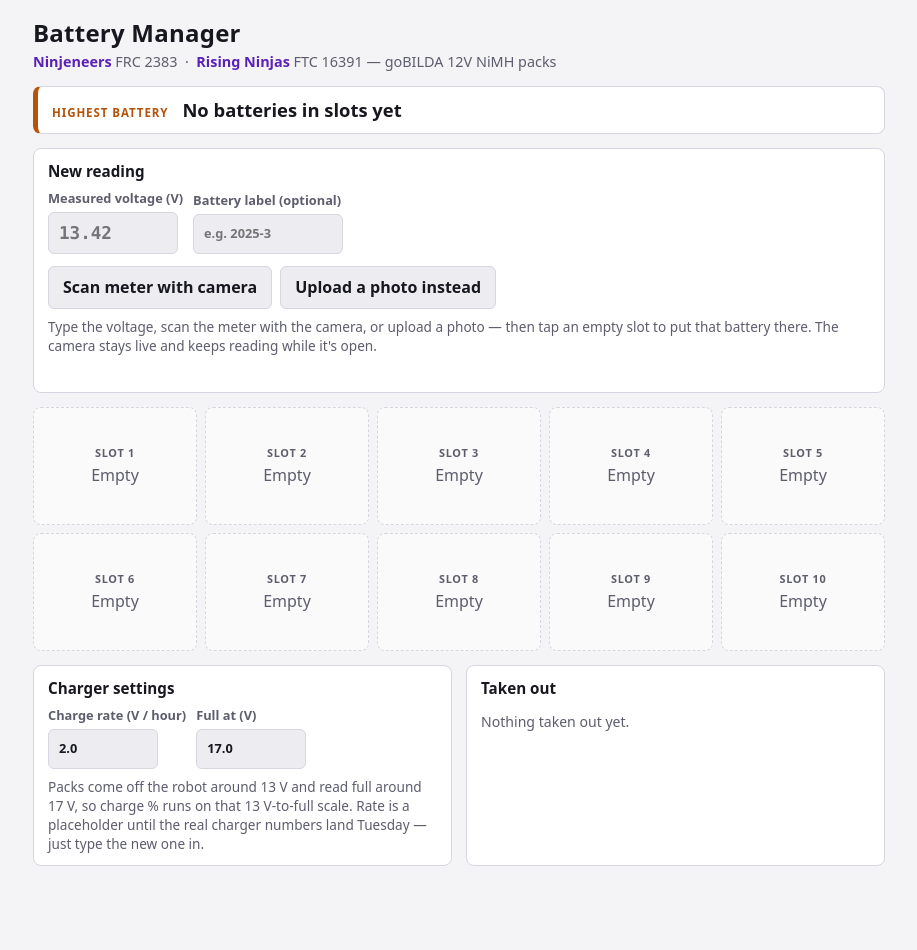
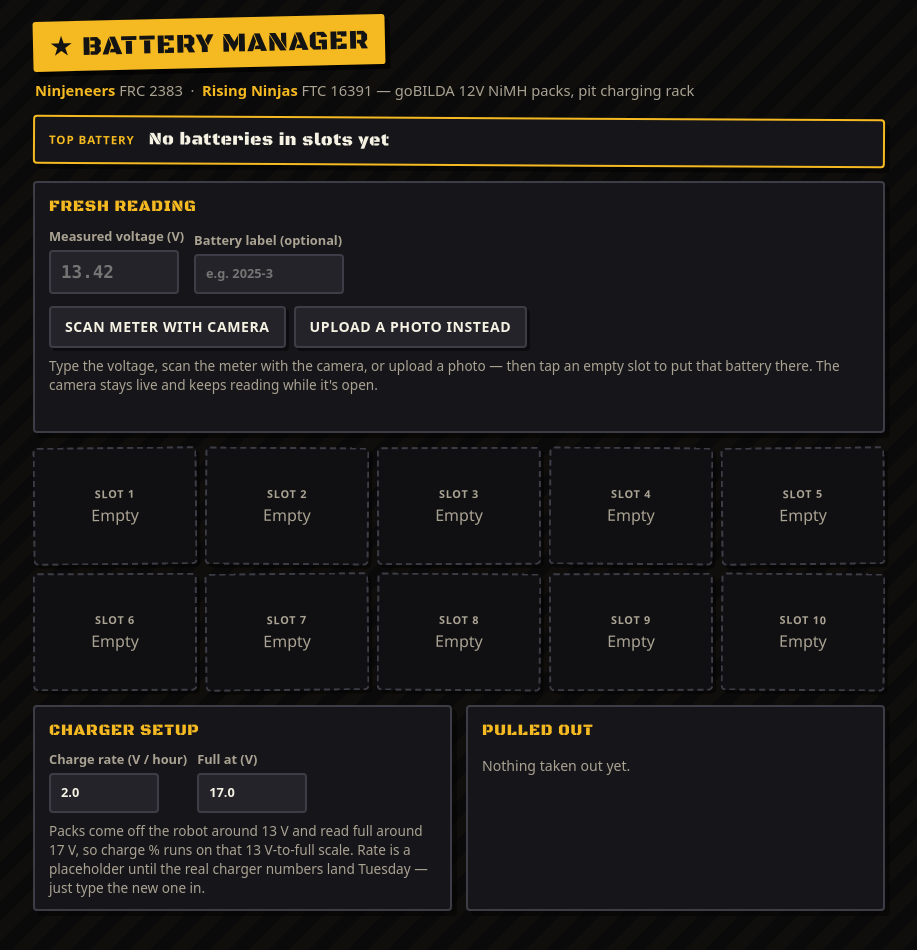
Before and after one commit to B0ngocat/battery-manager, a plain HTML site: page index.html in a window 1280 px wide. Shown: the whole page, without its empty margins (181-1098 px from the left). Before the commit the page ends 906 px from the top, so only its background shows below. Drawn offline with Linux system fonts and the light colour scheme.

Commit message:
Ninjeneers restyle: black + gold, loose pit-rack look

```diff
--- a/index.html
+++ b/index.html
@@ -3,48 +3,39 @@
   <head>
     <meta charset="utf-8" />
     <meta name="viewport" content="width=device-width, initial-scale=1, viewport-fit=cover" />
-    <meta name="color-scheme" content="light dark" />
+    <meta name="color-scheme" content="dark" />
     <link rel="icon" href="data:," />
+    <link rel="preconnect" href="https://fonts.googleapis.com" />
+    <link rel="preconnect" href="https://fonts.gstatic.com" crossorigin />
+    <link href="https://fonts.googleapis.com/css2?family=Black+Ops+One&display=swap" rel="stylesheet" />
     <title>Battery Manager</title>
     <style>
+      /* Ninjeneers colors: black like the team shirts and banners,
+         gold like the ninja mask. Same palette day or night. */
       :root {
-        --bg: #f4f4f6;
-        --panel: #ffffff;
-        --panel-2: #ececf1;
-        --line: #d6d6e0;
-        --text: #17171f;
-        --muted: #5d5d6e;
-        --purple: #5b21b6;
-        --purple-soft: #ede9fe;
-        --gold: #b45309;
-        --gold-bg: #fef3c7;
-        --green: #047857;
-        --green-bg: #d1fae5;
-        --red: #b91c1c;
-        --slot-empty: #fafafa;
-      }
-      @media (prefers-color-scheme: dark) {
-        :root {
-          --bg: #0e0e13;
-          --panel: #17171f;
-          --panel-2: #1f1f2a;
-          --line: #2c2c3a;
-          --text: #f2f2f6;
-          --muted: #9d9dab;
-          --purple: #a78bfa;
-          --purple-soft: #2a2145;
-          --gold: #fbbf24;
-          --gold-bg: #3a2c07;
-          --green: #34d399;
-          --green-bg: #0b3527;
-          --red: #f87171;
-          --slot-empty: #12121a;
-        }
+        --bg: #0a0a0b;
+        --panel: #16161a;
+        --panel-2: #232329;
+        --line: #3d3d47;
+        --text: #f5f1e3;
+        --muted: #aaa393;
+        --purple: #f5b921;
+        --purple-soft: #2e2507;
+        --gold: #f5b921;
+        --gold-bg: #33270a;
+        --green: #ffd94d;
+        --green-bg: #2e2507;
+        --red: #ff7a6b;
+        --slot-empty: #101013;
+        --ink: #131313;
+        --display: "Black Ops One", "Arial Black", system-ui, sans-serif;
       }
       * { box-sizing: border-box; }
       body {
         margin: 0;
-        background: var(--bg);
+        background:
+          repeating-linear-gradient(-45deg, rgba(245, 185, 33, .025) 0 14px, transparent 14px 28px),
+          var(--bg);
         color: var(--text);
         font-family: system-ui, -apple-system, "Segoe UI", Roboto, sans-serif;
         line-height: 1.4;
@@ -52,19 +43,34 @@
       main {
         max-width: 880px;
         margin: 0 auto;
-        padding: 16px 14px 40px;
+        padding: 18px 14px 40px;
       }
-      h1 { font-size: 1.5rem; margin: 0; letter-spacing: .01em; }
-      .teams { color: var(--muted); font-size: .9rem; margin: 2px 0 0; }
-      .teams b { color: var(--purple); font-weight: 700; }
+      h1 {
+        font-family: var(--display);
+        font-weight: 400;
+        font-size: 1.7rem;
+        margin: 0;
+        letter-spacing: .03em;
+        text-transform: uppercase;
+        background: var(--gold);
+        color: var(--ink);
+        display: inline-block;
+        padding: 7px 16px 5px;
+        border-radius: 3px;
+        transform: rotate(-1.3deg);
+        box-shadow: 5px 5px 0 rgba(0, 0, 0, .65);
+      }
+      .teams { color: var(--muted); font-size: .92rem; margin: 12px 0 0 2px; }
+      .teams b { color: var(--gold); font-weight: 700; }
 
       /* ---------- best battery banner ---------- */
       .best {
-        margin-top: 14px;
-        border: 1px solid var(--line);
-        border-left: 5px solid var(--gold);
+        margin-top: 16px;
+        border: 2px solid var(--gold);
         background: var(--panel);
-        border-radius: 8px;
+        border-radius: 4px;
+        box-shadow: 5px 5px 0 rgba(0, 0, 0, .5);
+        transform: rotate(.3deg);
         padding: 10px 14px;
         display: flex;
         flex-wrap: wrap;
@@ -75,19 +81,28 @@
         font-size: .72rem; font-weight: 700; letter-spacing: .08em;
         text-transform: uppercase; color: var(--gold);
       }
-      .best .who { font-size: 1.15rem; font-weight: 700; }
+      .best .who { font-family: var(--display); font-size: 1.1rem; font-weight: 400; letter-spacing: .03em; }
       .best .volts { font-family: ui-monospace, "SF Mono", Menlo, monospace; font-weight: 700; }
       .best .stats { margin-left: auto; color: var(--muted); font-size: .85rem; }
 
       /* ---------- reading panel ---------- */
       .panel {
-        margin-top: 14px;
+        margin-top: 16px;
         background: var(--panel);
-        border: 1px solid var(--line);
-        border-radius: 8px;
+        border: 2px solid var(--line);
+        border-radius: 4px;
+        box-shadow: 5px 5px 0 rgba(0, 0, 0, .45);
         padding: 12px 14px;
       }
-      .panel h2 { font-size: .95rem; margin: 0 0 8px; }
+      .panel h2 {
+        font-family: var(--display);
+        font-weight: 400;
+        font-size: 1rem;
+        letter-spacing: .05em;
+        text-transform: uppercase;
+        color: var(--gold);
+        margin: 0 0 10px;
+      }
       .row { display: flex; flex-wrap: wrap; gap: 10px; align-items: end; }
       label.field { display: block; font-size: .8rem; color: var(--muted); font-weight: 600; }
       label.field input { margin-top: 4px; display: block; }
@@ -95,11 +110,12 @@
         font: inherit;
         color: var(--text);
         background: var(--panel-2);
-        border: 1px solid var(--line);
-        border-radius: 6px;
+        border: 2px solid var(--line);
+        border-radius: 4px;
         padding: 8px 10px;
         min-height: 40px;
       }
+      input[type="number"]:focus, input[type="text"]:focus { outline: 2px solid var(--gold); outline-offset: 1px; border-color: var(--gold); }
       #voltageInput { width: 130px; font-family: ui-monospace, "SF Mono", Menlo, monospace; font-size: 1.1rem; }
       #labelInput { width: 150px; }
       .hint { font-size: .85rem; color: var(--muted); margin: 8px 0 0; }
@@ -121,8 +137,9 @@
         font: inherit;
         color: var(--text);
         background: var(--panel);
-        border: 1px solid var(--line);
-        border-radius: 8px;
+        border: 2px solid var(--line);
+        border-radius: 5px;
+        box-shadow: 3px 3px 0 rgba(0, 0, 0, .45);
         padding: 9px 10px;
         min-height: 118px;
         cursor: pointer;
@@ -131,7 +148,10 @@
         gap: 3px;
         width: 100%;
       }
-      .slot:hover { border-color: var(--purple); }
+      .grid .slot:nth-child(odd) { transform: rotate(-.55deg); }
+      .grid .slot:nth-child(even) { transform: rotate(.45deg); }
+      .grid .slot:nth-child(3n) { transform: rotate(-.2deg); }
+      .slot:hover { border-color: var(--gold); transform: rotate(0); }
       .slot.selected { outline: 2px solid var(--purple); outline-offset: 1px; }
       .slot.empty {
         background: var(--slot-empty);
@@ -152,7 +172,7 @@
       .bar { height: 7px; border-radius: 4px; background: var(--panel-2); overflow: hidden; margin-top: 3px; }
       .bar i { display: block; height: 100%; background: var(--purple); border-radius: 4px; }
       .slot.is-full .bar i { background: var(--green); }
-      .slot.is-best { border-color: var(--gold); box-shadow: inset 0 0 0 1px var(--gold); }
+      .slot.is-best { border-color: var(--gold); background: var(--gold-bg); box-shadow: 3px 3px 0 rgba(0, 0, 0, .45), inset 0 0 0 1px var(--gold); }
 
       /* ---------- detail panel ---------- */
       .detail .big-v { font-family: ui-monospace, "SF Mono", Menlo, monospace; font-size: 2rem; font-weight: 700; }
@@ -160,14 +180,16 @@
       .detail .bar { height: 10px; margin: 10px 0 4px; }
       .actions { display: flex; flex-wrap: wrap; gap: 8px; margin-top: 12px; }
       button.act {
-        font: inherit; font-weight: 600;
-        border-radius: 6px; border: 1px solid var(--line);
+        font: inherit; font-weight: 700;
+        text-transform: uppercase; letter-spacing: .04em; font-size: .88rem;
+        border-radius: 4px; border: 2px solid var(--line);
+        box-shadow: 3px 3px 0 rgba(0, 0, 0, .45);
         background: var(--panel-2); color: var(--text);
         padding: 9px 14px; min-height: 40px; cursor: pointer;
       }
-      button.act:hover { border-color: var(--purple); }
-      button.act.primary { background: var(--purple); border-color: var(--purple); color: #fff; }
-      @media (prefers-color-scheme: dark) { button.act.primary { color: #17102e; } }
+      button.act:hover { border-color: var(--gold); }
+      button.act:active { transform: translate(2px, 2px); box-shadow: 1px 1px 0 rgba(0, 0, 0, .45); }
+      button.act.primary { background: var(--gold); border-color: var(--gold); color: var(--ink); }
       button.act.danger { color: var(--red); }
       .hidden { display: none; }
 
@@ -185,13 +207,15 @@
       /* ---------- camera reading ---------- */
       .scanrow { display: flex; flex-wrap: wrap; gap: 8px; margin-top: 12px; }
       label.act {
-        font: inherit; font-weight: 600;
-        border-radius: 6px; border: 1px solid var(--line);
+        font: inherit; font-weight: 700;
+        text-transform: uppercase; letter-spacing: .04em; font-size: .88rem;
+        border-radius: 4px; border: 2px solid var(--line);
+        box-shadow: 3px 3px 0 rgba(0, 0, 0, .45);
         background: var(--panel-2); color: var(--text);
         padding: 9px 14px; min-height: 40px; cursor: pointer;
         display: inline-flex; align-items: center;
       }
-      label.act:hover { border-color: var(--purple); }
+      label.act:hover { border-color: var(--gold); }
       .cam-wrap {
         position: relative; margin-top: 12px;
         border-radius: 8px; overflow: hidden;
@@ -248,18 +272,18 @@
   </head>
   <body>
     <main>
-      <h1>Battery Manager</h1>
-      <p class="teams"><b>Ninjeneers</b> FRC 2383 &nbsp;·&nbsp; <b>Rising Ninjas</b> FTC 16391 — goBILDA 12V NiMH packs</p>
+      <h1>★ Battery Manager</h1>
+      <p class="teams"><b>Ninjeneers</b> FRC 2383 &nbsp;·&nbsp; <b>Rising Ninjas</b> FTC 16391 — goBILDA 12V NiMH packs, pit charging rack</p>
 
       <section class="best" aria-live="polite">
-        <span class="tag">Highest battery</span>
+        <span class="tag">Top battery</span>
         <span class="who" id="bestWho">No batteries in slots yet</span>
         <span class="volts" id="bestVolts"></span>
         <span class="stats" id="bestStats"></span>
       </section>
 
       <section class="panel">
-        <h2>New reading</h2>
+        <h2>Fresh reading</h2>
         <div class="row">
           <label class="field">Measured voltage (V)
             <input id="voltageInput" type="number" inputmode="decimal" step="0.01" min="0" max="20" placeholder="13.42" />
@@ -309,7 +333,7 @@
 
       <div class="cols">
         <section class="panel">
-          <h2>Charger settings</h2>
+          <h2>Charger setup</h2>
           <div class="row">
             <label class="field">Charge rate (V / hour)
               <input id="rateInput" type="number" step="0.1" min="0" value="2.0" />
@@ -322,7 +346,7 @@
         </section>
 
         <section class="panel">
-          <h2>Taken out</h2>
+          <h2>Pulled out</h2>
           <ul class="log" id="log"><li class="none">Nothing taken out yet.</li></ul>
         </section>
       </div>
```
